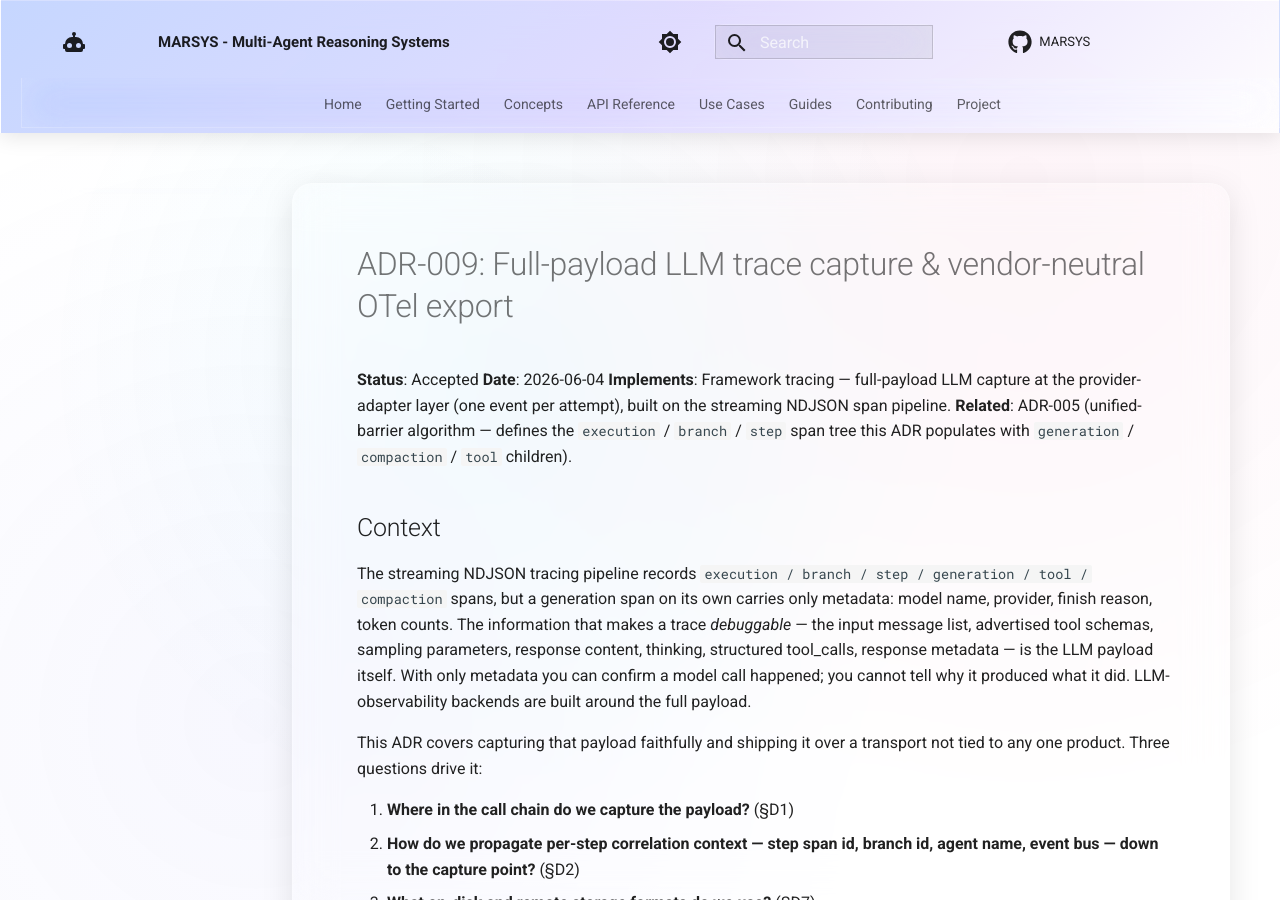
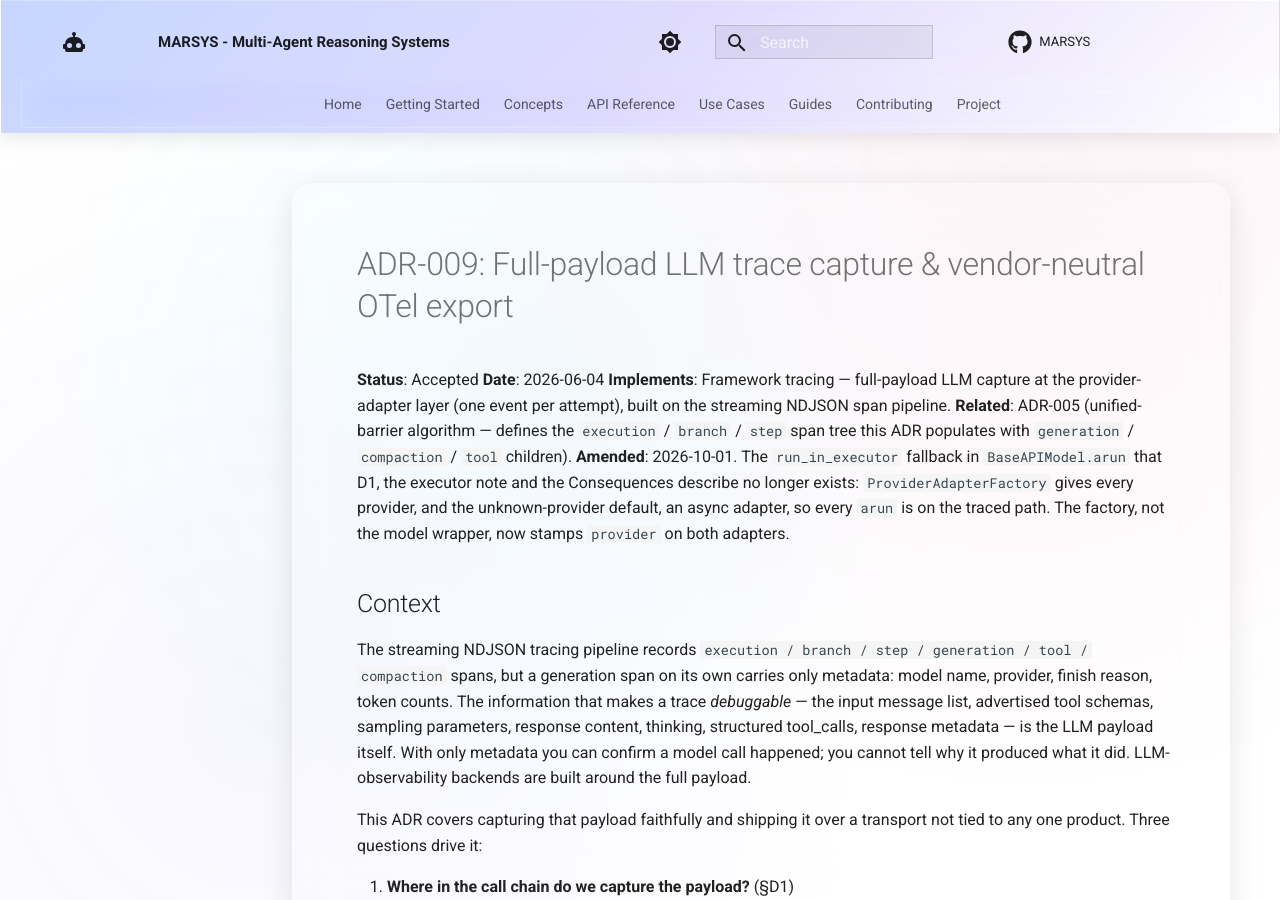
Before and after one commit to rezaho/MARSYS, an MkDocs documentation site: the page built from docs/architecture/framework/decisions/ADR-009-full-payload-llm-tracing.md, in a window 1280 px wide and 900 px high. Built offline with MkDocs 1.6.1 and Material for MkDocs 9.7.7, drawn with Linux system fonts in a browser that asks for light colours; comment, search, counter and statistics services are not loaded.

Commit message:
File the run override change under Changed and amend ADR-009
The changelog's Fixed entry kept the behaviour change for subclasses that
override only run; it now sits under Changed, beside the factory's new public
names and create_adapter becoming a classmethod. ADR-009 gets a dated note
that the arun thread fallback it describes is gone, and that the factory
stamps the provider on both adapters.

```diff
--- a/docs/architecture/framework/decisions/ADR-009-full-payload-llm-tracing.md
+++ b/docs/architecture/framework/decisions/ADR-009-full-payload-llm-tracing.md
@@ -4,6 +4,7 @@
 **Date**: 2026-06-04
 **Implements**: Framework tracing — full-payload LLM capture at the provider-adapter layer (one event per attempt), built on the streaming NDJSON span pipeline.
 **Related**: ADR-005 (unified-barrier algorithm — defines the `execution` / `branch` / `step` span tree this ADR populates with `generation` / `compaction` / `tool` children).
+**Amended**: 2026-10-01. The `run_in_executor` fallback in `BaseAPIModel.arun` that D1, the executor note and the Consequences describe no longer exists: `ProviderAdapterFactory` gives every provider, and the unknown-provider default, an async adapter, so every `arun` is on the traced path. The factory, not the model wrapper, now stamps `provider` on both adapters.
 
 ## Context
 
```
Also changed, not shown: CHANGELOG.md (+3 -1 lines).
